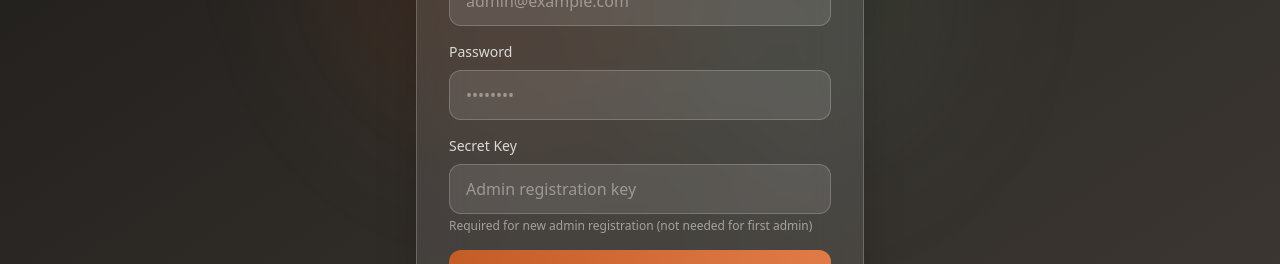
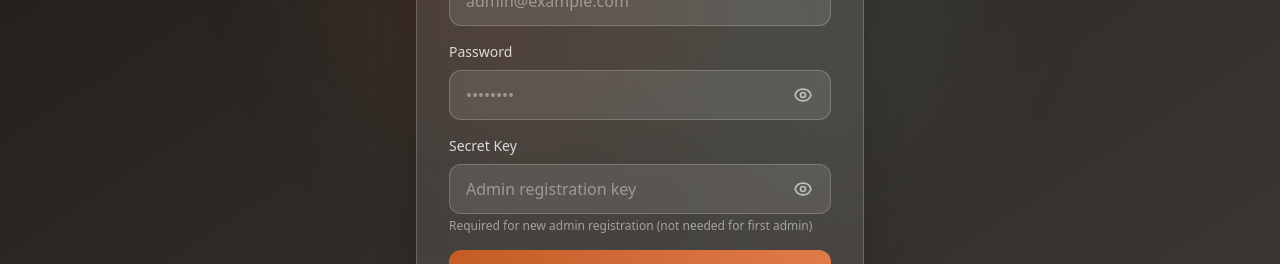
Before and after one commit to AtharvMirajkar/om-ganesh-housing-society, a Next.js app: page /admin in a window 1280 px wide. Both pictures are taken after a click on the button "Register". Shown: the part 435-699 px from the top of the page. Built offline with nearby package versions, Linux system fonts and the light colour scheme; no server answers; a web font is replaced by a local one.

Commit message:
feat: add show/hide toggle for password and secret key fields

```diff
--- a/app/admin/page.tsx
+++ b/app/admin/page.tsx
@@ -10,6 +10,8 @@ export default function AdminLogin() {
   const [error, setError] = useState("");
   const [success, setSuccess] = useState("");
 
+  const [showPassword, setShowPassword] = useState(false);
+  const [showSecretKey, setShowSecretKey] = useState(false);
   const [formData, setFormData] = useState({
     name: "",
     email: "",
@@ -197,15 +199,34 @@ export default function AdminLogin() {
               <label className="block text-white/80 text-sm font-medium mb-2">
                 Password
               </label>
+              <div className="relative">
                 <input
-                type="password"
+                  type={showPassword ? "text" : "password"}
                   name="password"
                   value={formData.password}
                   onChange={handleChange}
-                className="w-full px-4 py-3 bg-white/10 border border-white/20 rounded-xl text-white placeholder-white/40 focus:outline-none focus:border-[#c45c26] focus:ring-1 focus:ring-[#c45c26] transition-all"
+                  className="w-full px-4 py-3 pr-12 bg-white/10 border border-white/20 rounded-xl text-white placeholder-white/40 focus:outline-none focus:border-[#c45c26] focus:ring-1 focus:ring-[#c45c26] transition-all"
                   placeholder="••••••••"
                   required
                 />
+                <button
+                  type="button"
+                  onClick={() => setShowPassword((prev) => !prev)}
+                  className="absolute right-3 top-1/2 -translate-y-1/2 p-1.5 text-white/60 hover:text-white rounded-lg transition-colors"
+                  aria-label={showPassword ? "Hide password" : "Show password"}
+                >
+                  {showPassword ? (
+                    <svg className="w-5 h-5" fill="none" stroke="currentColor" viewBox="0 0 24 24">
+                      <path strokeLinecap="round" strokeLinejoin="round" strokeWidth={2} d="M13.875 18.825A10.05 10.05 0 0112 19c-4.478 0-8.268-2.943-9.543-7a9.97 9.97 0 011.563-3.029m5.858.908a3 3 0 114.243 4.243M9.878 9.878l4.242 4.242M9.88 9.88l-3.29-3.29m7.532 7.532l3.29 3.29M3 3l3.59 3.59m0 0A9.953 9.953 0 0112 5c4.478 0 8.268 2.943 9.543 7a10.025 10.025 0 01-4.132 5.411m0 0L21 21" />
+                    </svg>
+                  ) : (
+                    <svg className="w-5 h-5" fill="none" stroke="currentColor" viewBox="0 0 24 24">
+                      <path strokeLinecap="round" strokeLinejoin="round" strokeWidth={2} d="M15 12a3 3 0 11-6 0 3 3 0 016 0z" />
+                      <path strokeLinecap="round" strokeLinejoin="round" strokeWidth={2} d="M2.458 12C3.732 7.943 7.523 5 12 5c4.478 0 8.268 2.943 9.542 7-1.274 4.057-5.064 7-9.542 7-4.477 0-8.268-2.943-9.542-7z" />
+                    </svg>
+                  )}
+                </button>
+              </div>
             </div>
 
             {!isLogin && (
@@ -213,14 +234,33 @@ export default function AdminLogin() {
                 <label className="block text-white/80 text-sm font-medium mb-2">
                   Secret Key
                 </label>
+                <div className="relative">
                   <input
-                  type="password"
+                    type={showSecretKey ? "text" : "password"}
                     name="secretKey"
                     value={formData.secretKey}
                     onChange={handleChange}
-                  className="w-full px-4 py-3 bg-white/10 border border-white/20 rounded-xl text-white placeholder-white/40 focus:outline-none focus:border-[#c45c26] focus:ring-1 focus:ring-[#c45c26] transition-all"
+                    className="w-full px-4 py-3 pr-12 bg-white/10 border border-white/20 rounded-xl text-white placeholder-white/40 focus:outline-none focus:border-[#c45c26] focus:ring-1 focus:ring-[#c45c26] transition-all"
                     placeholder="Admin registration key"
                   />
+                  <button
+                    type="button"
+                    onClick={() => setShowSecretKey((prev) => !prev)}
+                    className="absolute right-3 top-1/2 -translate-y-1/2 p-1.5 text-white/60 hover:text-white rounded-lg transition-colors"
+                    aria-label={showSecretKey ? "Hide secret key" : "Show secret key"}
+                  >
+                    {showSecretKey ? (
+                      <svg className="w-5 h-5" fill="none" stroke="currentColor" viewBox="0 0 24 24">
+                        <path strokeLinecap="round" strokeLinejoin="round" strokeWidth={2} d="M13.875 18.825A10.05 10.05 0 0112 19c-4.478 0-8.268-2.943-9.543-7a9.97 9.97 0 011.563-3.029m5.858.908a3 3 0 114.243 4.243M9.878 9.878l4.242 4.242M9.88 9.88l-3.29-3.29m7.532 7.532l3.29 3.29M3 3l3.59 3.59m0 0A9.953 9.953 0 0112 5c4.478 0 8.268 2.943 9.543 7a10.025 10.025 0 01-4.132 5.411m0 0L21 21" />
+                      </svg>
+                    ) : (
+                      <svg className="w-5 h-5" fill="none" stroke="currentColor" viewBox="0 0 24 24">
+                        <path strokeLinecap="round" strokeLinejoin="round" strokeWidth={2} d="M15 12a3 3 0 11-6 0 3 3 0 016 0z" />
+                        <path strokeLinecap="round" strokeLinejoin="round" strokeWidth={2} d="M2.458 12C3.732 7.943 7.523 5 12 5c4.478 0 8.268 2.943 9.542 7-1.274 4.057-5.064 7-9.542 7-4.477 0-8.268-2.943-9.542-7z" />
+                      </svg>
+                    )}
+                  </button>
+                </div>
                 <p className="mt-1 text-xs text-white/50">
                   Required for new admin registration (not needed for first admin)
                 </p>
```
Lines whose indentation alone changed are shown as unchanged.
